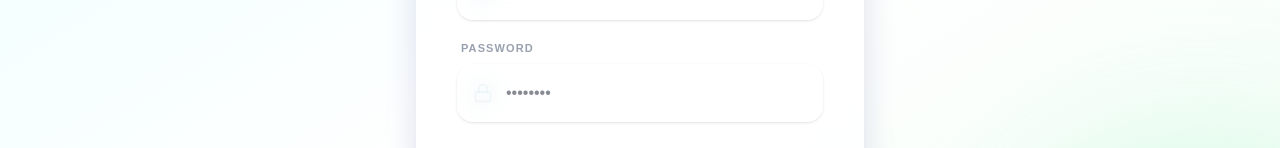
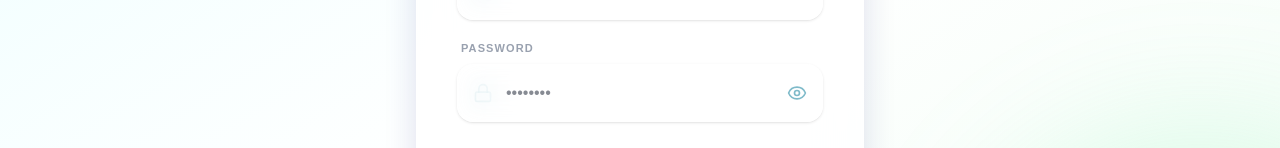
Before and after one commit to GabrielRyan1999/Chromaksa, a React (Vite) app: page /admin/login in a window 1280 px wide. Shown: the part 350-498 px from the top of the page. Built offline with nearby package versions, Linux system fonts and the light colour scheme; no server answers.

Commit message:
Add view password toggle to login page

```diff
--- a/src/pages/admin/Login.jsx
+++ b/src/pages/admin/Login.jsx
@@ -1,11 +1,12 @@
 import { useState } from 'react';
 import { useNavigate } from 'react-router-dom';
 import { useAuth } from '../../context/AuthContext';
-import { Lock, Mail, ArrowRight, Home } from 'lucide-react';
+import { Lock, Mail, ArrowRight, Home, Eye, EyeOff } from 'lucide-react';
 
 export default function Login() {
   const [email, setEmail] = useState('');
   const [password, setPassword] = useState('');
+  const [showPassword, setShowPassword] = useState(false);
   const [error, setError] = useState('');
   const { login } = useAuth();
   const navigate = useNavigate();
@@ -70,13 +71,21 @@ export default function Login() {
             <div className="relative">
               <Lock className="absolute left-4 top-1/2 -translate-y-1/2 w-5 h-5 text-cyan-700/50" />
               <input
-                type="password"
+                type={showPassword ? "text" : "password"}
                 value={password}
                 onChange={e => setPassword(e.target.value)}
                 placeholder="••••••••"
-                className="w-full bg-white/60 backdrop-blur-md border border-white/60 rounded-2xl pl-12 pr-4 py-4 text-gray-900 font-medium focus:ring-2 focus:ring-cyan-400 outline-none shadow-sm transition-all"
+                className="w-full bg-white/60 backdrop-blur-md border border-white/60 rounded-2xl pl-12 pr-12 py-4 text-gray-900 font-medium focus:ring-2 focus:ring-cyan-400 outline-none shadow-sm transition-all"
                 required
               />
+              <button
+                type="button"
+                onClick={() => setShowPassword(!showPassword)}
+                className="absolute right-4 top-1/2 -translate-y-1/2 text-cyan-700/50 hover:text-cyan-600 transition-colors"
+                tabIndex="-1"
+              >
+                {showPassword ? <EyeOff className="w-5 h-5" /> : <Eye className="w-5 h-5" />}
+              </button>
             </div>
           </div>
 
```
